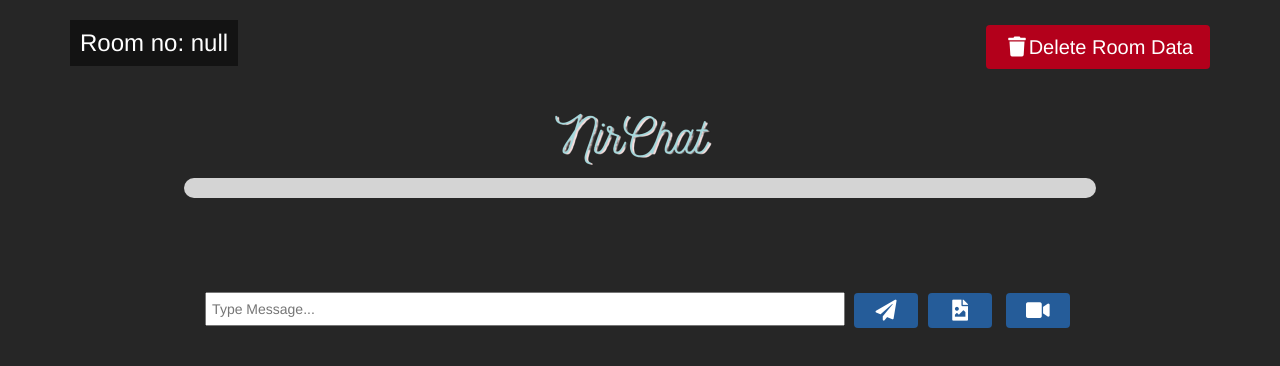
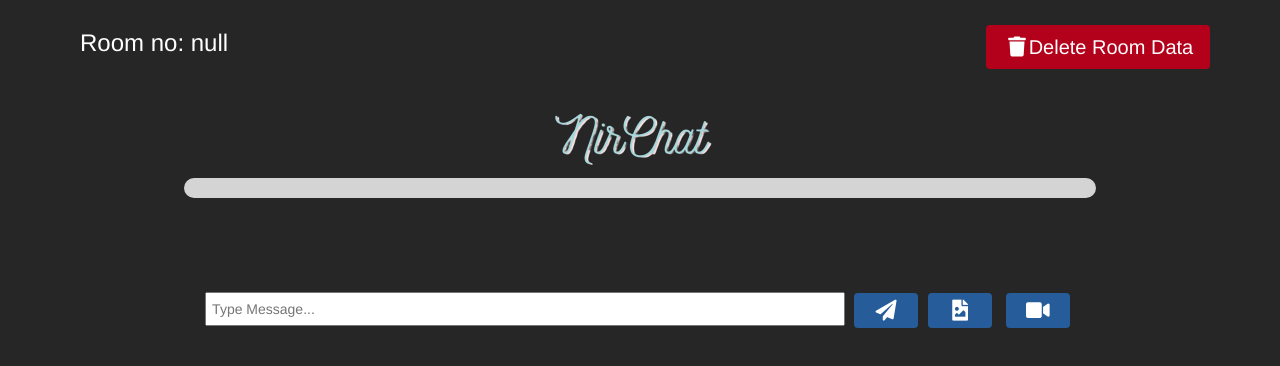
Before and after one commit to rrs12/93, a plain HTML site: page kwitter_page.html in a window 1280 px wide. Drawn offline with nearby package versions, Linux system fonts and the light colour scheme; no server answers; a web font is replaced by a local one.

Commit message:
Update kwitter_page.html

```diff
--- a/kwitter_page.html
+++ b/kwitter_page.html
@@ -24,7 +24,7 @@
 	<div class="container">
 		<!--<button id="logout" onclick="logOut()" class="glyphicon glyphicon-log-out btn btn-danger">Logout</button>-->
 		<button id="logout" onclick="delete_roomdata()" class="btn"><i class="fa fa-solid fa-trash" aria-hidden="true" ></i>  Delete Room Data</button>
-<h3 id="room_no" style="float: left; color: white; background-color: rgba(0, 0, 0, 0.51); padding: 10px; margin-bottom: 4px; margin-right: 18px;">Room no: </h3>
+<h3 id="room_no" style="float: left; color: white; padding: 10px; margin-bottom: 4px; margin-right: 18px;">Room no: </h3>
 
 		<center>
 			<h1 class="header" style="margin-left: 10px;">
```
